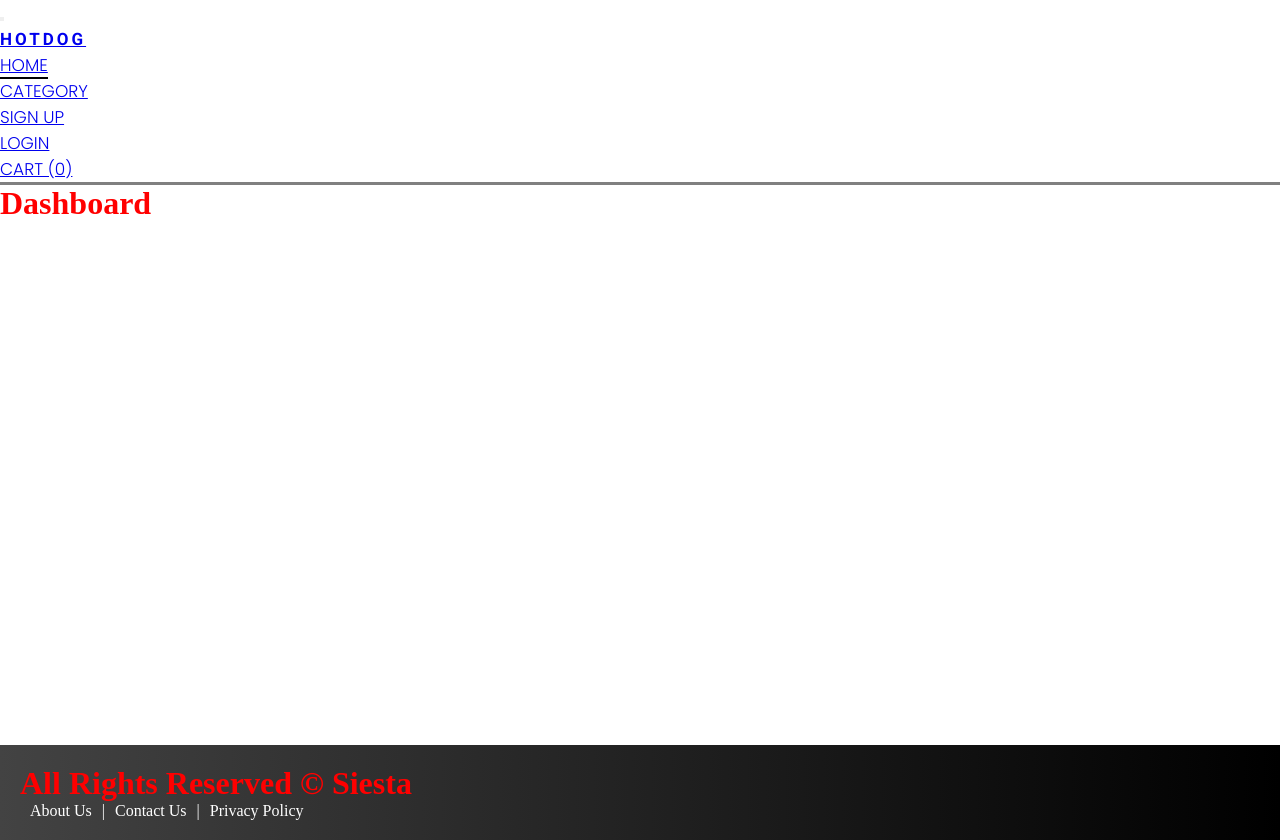
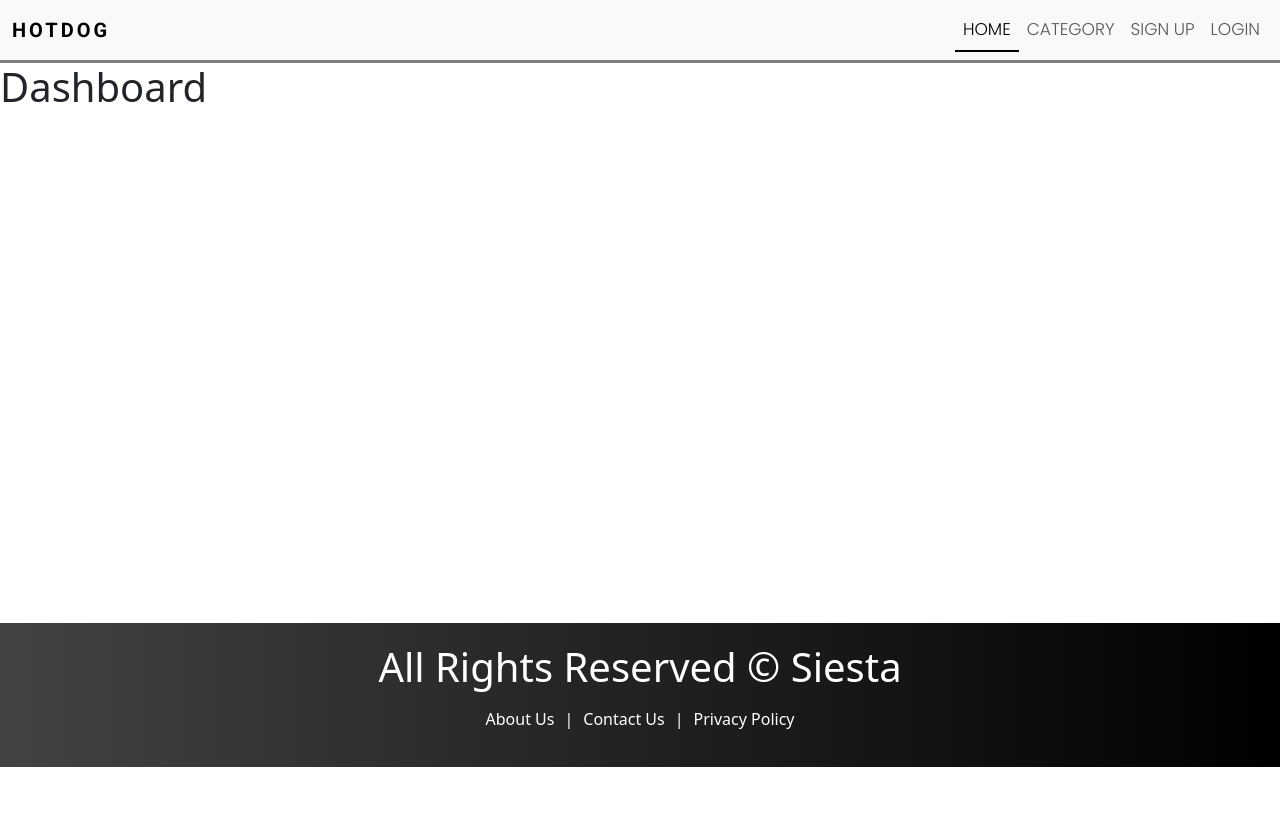
Before and after one commit to Kian-James/Crystal-Dew-Management-System, a React (Vite) app in the folder client/: page / in a window 1280 px wide. After the commit the page ends 800 px from the top, so only its background shows below. Built offline with nearby package versions, Linux system fonts and the light colour scheme; a web font is replaced by a local one.

Commit message:
Bootstrap Install

```diff
--- a/client/package.json
+++ b/client/package.json
@@ -12,6 +12,7 @@
   "proxy": "http://localhost:8080",
   "dependencies": {
     "axios": "^1.7.9",
+    "bootstrap": "^5.3.3",
     "react": "^19.0.0",
     "react-dom": "^19.0.0",
     "react-helmet": "^6.1.0",
--- a/client/src/components/Layout/Header.jsx
+++ b/client/src/components/Layout/Header.jsx
@@ -70,11 +70,6 @@ const Header = () => {
                   </li>
                 </>
               )}
-              <li className="nav-item">
-                <NavLink to="/cart" className="nav-link">
-                  Cart (0)
-                </NavLink>
-              </li>
             </ul>
           </div>
         </div>
--- a/client/src/index.css
+++ b/client/src/index.css
@@ -4,10 +4,6 @@
 /* FONTS */
 /* font-family: "Poppins", serif; */
 /* font-family: "Roboto", sans-serif; */
-
-h1 {
-  color: red;
-}
 
 * {
   margin: 0;
--- a/client/src/main.jsx
+++ b/client/src/main.jsx
@@ -1,5 +1,6 @@
 import React from "react";
 import ReactDOM from "react-dom/client";
+import "bootstrap/dist/css/bootstrap.min.css";
 import "./index.css";
 import App from "./App";
 import reportWebVitals from "../reportWebVitals";
```
Also changed, not shown: 1 other file (tests, documents, lock files or other folders).
